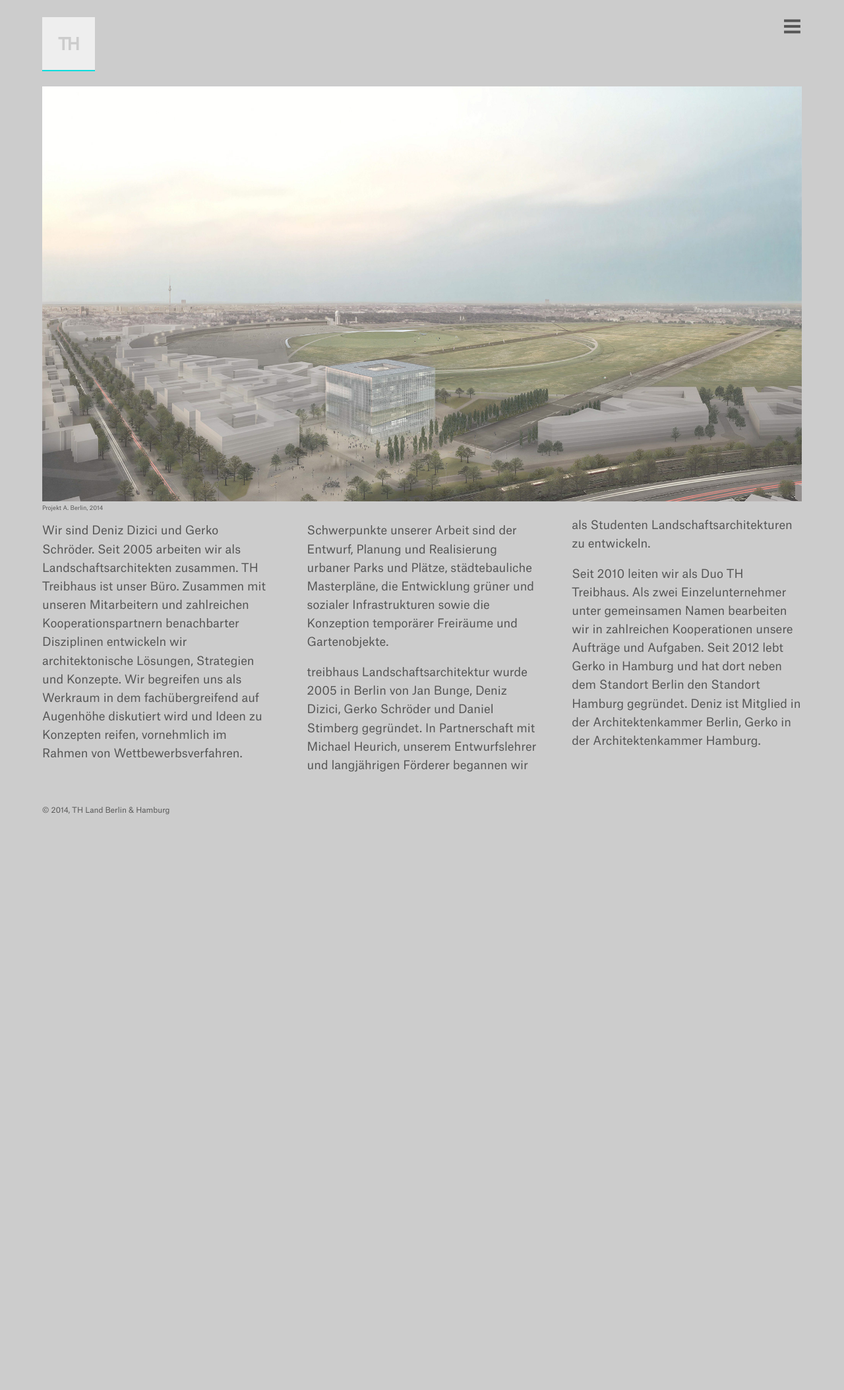
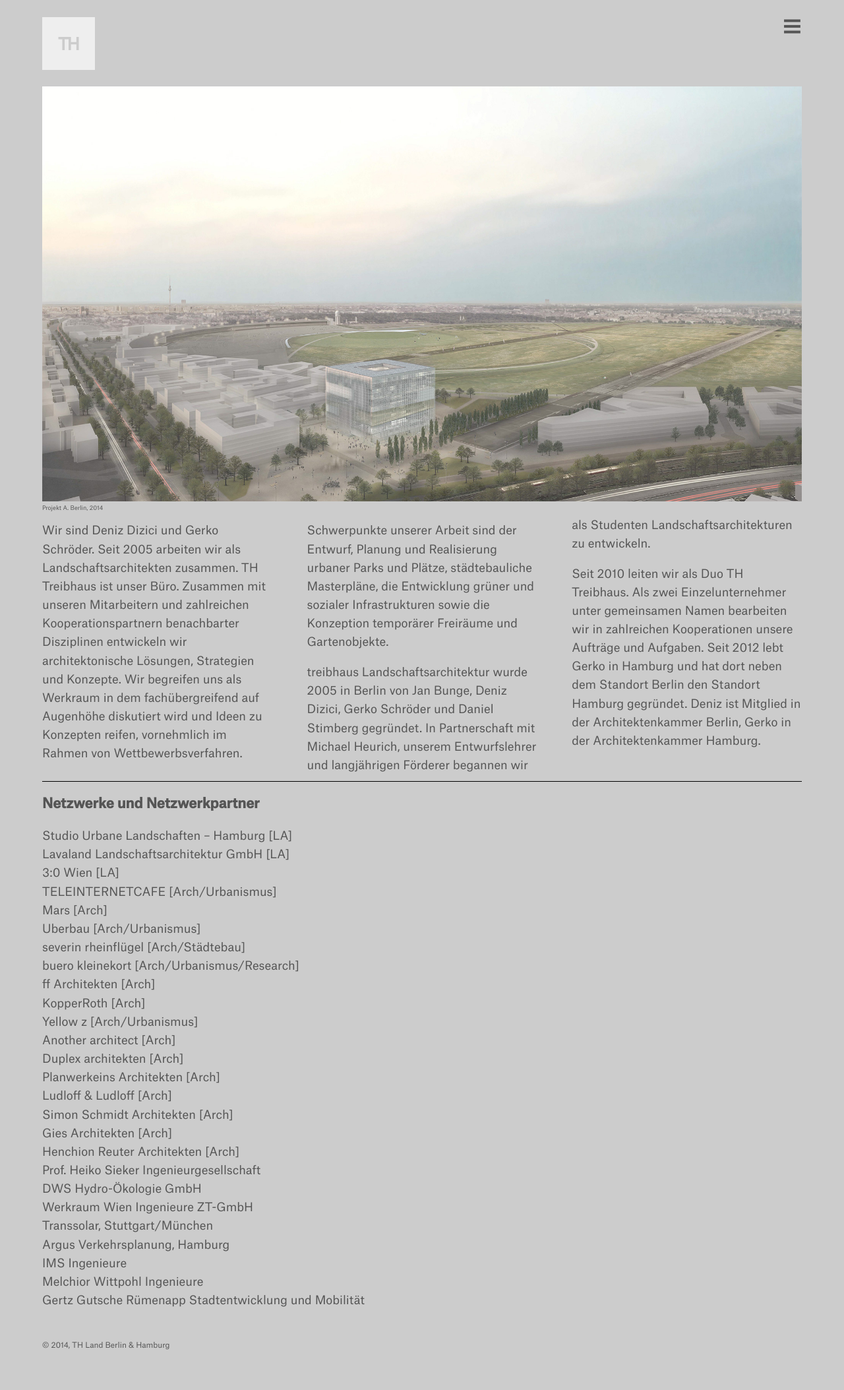
Before and after one commit to treibhaus/treibhaus.github.io, a Jekyll site: the page built from index.html, in a window 1280 px wide. Shown: the whole page at 66% size. Built offline with Jekyll 4.4.1, drawn with Linux system fonts in a browser that asks for light colours; nearby versions of some CDN libraries; before the commit the page ends 1296 px from its top, so only the background shows below that.

Commit message:
Fix links

```diff
--- a/asset/css/main.css
+++ b/asset/css/main.css
@@ -56,6 +56,15 @@ nav li {
 
 body { -webkit-animation: bugfix infinite 1s; }
 @-webkit-keyframes bugfix { from {padding:0;} to {padding:0;} }
+
+a {
+  color: #555;
+  text-decoration: none;
+}
+
+a:hover {
+  text-decoration: underline;
+}
 
 nav input[type=checkbox] {
   position: absolute;
@@ -134,6 +143,12 @@ ul.tags li {
   padding: 0 10px;
 }
 
+hr {
+  border: 0;
+  height: 1px;
+  background: black;
+}
+
 /* END PROJECT */
 
 body {
@@ -152,31 +167,6 @@ body {
 
 img {
   width: 100%;
-}
-
-a:link, a:visited {
-  color: inherit;
-  text-decoration: none;
-  margin: 0 0 1px 0;
-  border-color: #00dddd;
-  border-style: solid;
-  border-width: 0 0 2px 0;
-}
-
-a:hover {
-  border-left: 1px;
-  border-right: 1px;
-  background-color: #00dddd;
-  background-color: #00dddd;
-  background-image: -webkit-linear-gradient(top, #00dddd, #00dddd);
-  background-image:    -moz-linear-gradient(top, #00dddd, #00dddd);
-  background-image:      -o-linear-gradient(top, #00dddd, #00dddd);
-  background-image:         linear-gradient(to bottom, #00dddd, #00dddd);
-  border-top-color: #00dddd;
-  border-bottom-color: #00dddd;
-  color: #000;
-  text-decoration: none;
-  border-width: 4px 0 2px 0;
 }
 
 p, h1, h2 {
@@ -240,3 +230,9 @@ footer {
   width: 100%;
   border: 0;
 }
+
+ul.link-list {
+  list-style: none;
+  padding: 0;
+  margin: 0 0 20px 0;
+}
--- a/index.html
+++ b/index.html
@@ -47,6 +47,39 @@ title: TH Land BERLIN & HAMBURG
 </p>
 </div>
 
+<hr>
+
+<h3>Netzwerke und Netzwerkpartner</h3>
+
+<ul class="link-list">
+  <li><a href="#">Studio Urbane Landschaften – Hamburg [LA]</a></li>
+  <li><a href="#">Lavaland Landschaftsarchitektur GmbH [LA]</a></li>
+  <li><a href="#">3:0 Wien [LA]</a></li>
+  <li><a href="#">TELEINTERNETCAFE [Arch/Urbanismus]</a></li>
+  <li><a href="#">Mars [Arch]</a></li>
+  <li><a href="#">Uberbau [Arch/Urbanismus]</a></li>
+  <li><a href="#">severin rheinflügel [Arch/Städtebau]</a></li>
+  <li><a href="#">buero kleinekort [Arch/Urbanismus/Research]</a></li>
+  <li><a href="#">ff Architekten [Arch]</a></li>
+  <li><a href="#">KopperRoth [Arch]</a></li>
+  <li><a href="#">Yellow z [Arch/Urbanismus]</a></li>
+  <li><a href="#">Another architect [Arch]</a></li>
+  <li><a href="#">Duplex architekten [Arch]</a></li>
+  <li><a href="#">Planwerkeins Architekten [Arch]</a></li>
+  <li><a href="#">Ludloff & Ludloff [Arch]</a></li>
+  <li><a href="#">Simon Schmidt Architekten [Arch]</a></li>
+  <li><a href="#">Gies Architekten [Arch]</a></li>
+  <li><a href="#">Henchion Reuter Architekten [Arch]</a></li>
+  <li><a href="#">Prof. Heiko Sieker Ingenieurgesellschaft</a></li>
+  <li><a href="#">DWS Hydro-Ökologie GmbH</a></li>
+  <li><a href="#">Werkraum Wien Ingenieure ZT-GmbH</a></li>
+  <li><a href="#">Transsolar, Stuttgart/München</a></li>
+  <li><a href="#">Argus Verkehrsplanung, Hamburg</a></li>
+  <li><a href="#">IMS Ingenieure</a></li>
+  <li><a href="#">Melchior Wittpohl Ingenieure</a></li>
+  <li><a href="#">Gertz Gutsche Rümenapp Stadtentwicklung und Mobilität</a></li>
+</ul>
+
 <script type="text/javascript">
   $(document).ready(function(){
     $(".rslides").responsiveSlides({
```
